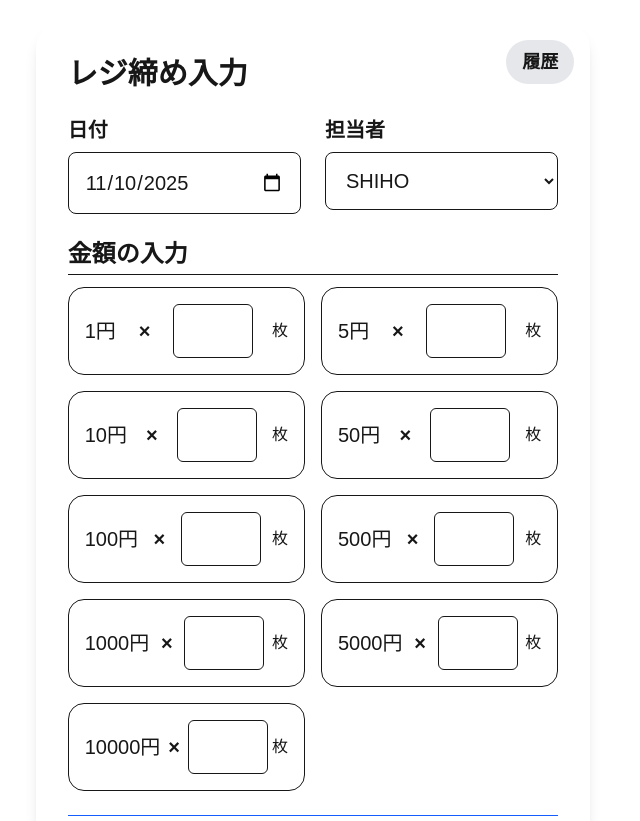
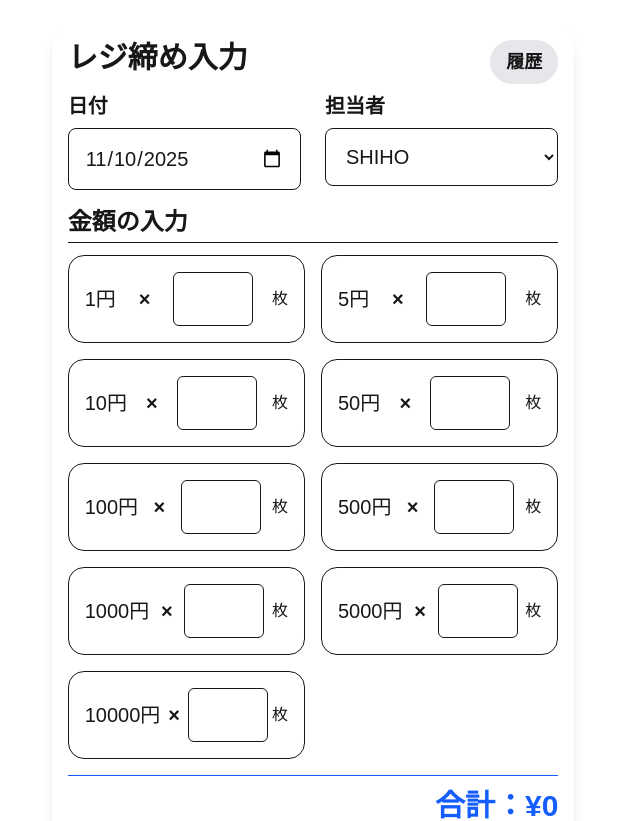
Before and after one commit to yuuki2323/casher, a Next.js app: page / in a window 1280 px wide. Shown: the top 821 px of the page, without its empty margins (327-967 px from the left). Built offline with nearby package versions, Linux system fonts and the light colour scheme.

Commit message:
first commit37

```diff
--- a/src/app/page.js
+++ b/src/app/page.js
@@ -27,7 +27,7 @@ export default function InputPage() {
   };
 
   return (
-    <div className="relative max-w-2xl mx-auto p-6 sm:p-8 bg-white rounded-3xl shadow-lg space-y-6">
+    <div className="relative max-w-2xl mx-auto p-4 sm:p-4 bg-white rounded-3xl shadow-lg space-y-4">
       {/* 右上に履歴ボタン */}
       <div className=" flex justify-between">
       <Link href="/history" className="absolute top-4 right-4 bg-gray-200 hover:bg-gray-300 rounded-full py-2 px-4 text-lg font-semibold transition">
```
